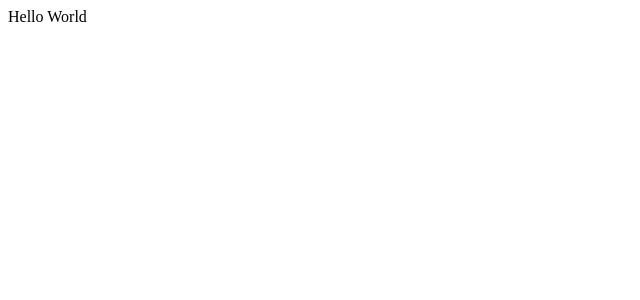
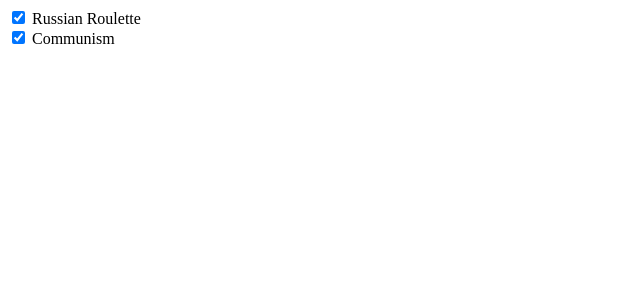
Before and after one commit to bootcamp5/frantics-dealer, an Angular app: page / in a window 1280 px wide. Shown: the top 300 px of the page, without its empty margins (0-640 px from the left). Built offline with nearby package versions, Linux system fonts and the light colour scheme.

Commit message:
add actioncard service and component

```diff
--- /dev/null
+++ b/src/app/action-card.service.ts
@@ -0,0 +1,32 @@
+import { Injectable } from '@angular/core';
+
+@Injectable({
+  providedIn: 'root'
+})
+export class ActionCardService {
+
+  constructor() { }
+
+  getCards(): ActionCardItem[] {
+    return [
+      {
+        name: 'russian-roulette',
+        title: 'Russian Roulette',
+        description: 'foo bar'
+      },
+      {
+        name: 'communism',
+        title: 'Communism',
+        description: 'Kommunismus!!'
+      },
+    ];
+  }
+
+}
+
+
+export interface ActionCardItem {
+  name: string;
+  title: string;
+  description: string;
+}
--- a/src/app/app.component.html
+++ b/src/app/app.component.html
@@ -1 +1,3 @@
-Hello World
+<div>
+    <div *ngFor="let card of getItems()" > <input type="checkbox" checked="checked"> {{ card.title }} </div>
+</div>
--- a/src/app/app.component.ts
+++ b/src/app/app.component.ts
@@ -1,4 +1,5 @@
 import { Component } from '@angular/core';
+import { ActionCardService } from './action-card.service';
 
 @Component({
   selector: 'app-root',
@@ -6,5 +7,9 @@ import { Component } from '@angular/core';
   styleUrls: ['./app.component.scss']
 })
 export class AppComponent {
-  title = 'frantics-dealer';
+  constructor(private actionsCards: ActionCardService) {  }
+
+  getItems() {
+    return this.actionsCards.getCards();
+  }
 }
```
Also changed, not shown: 1 other file (tests, documents, lock files or other folders).
